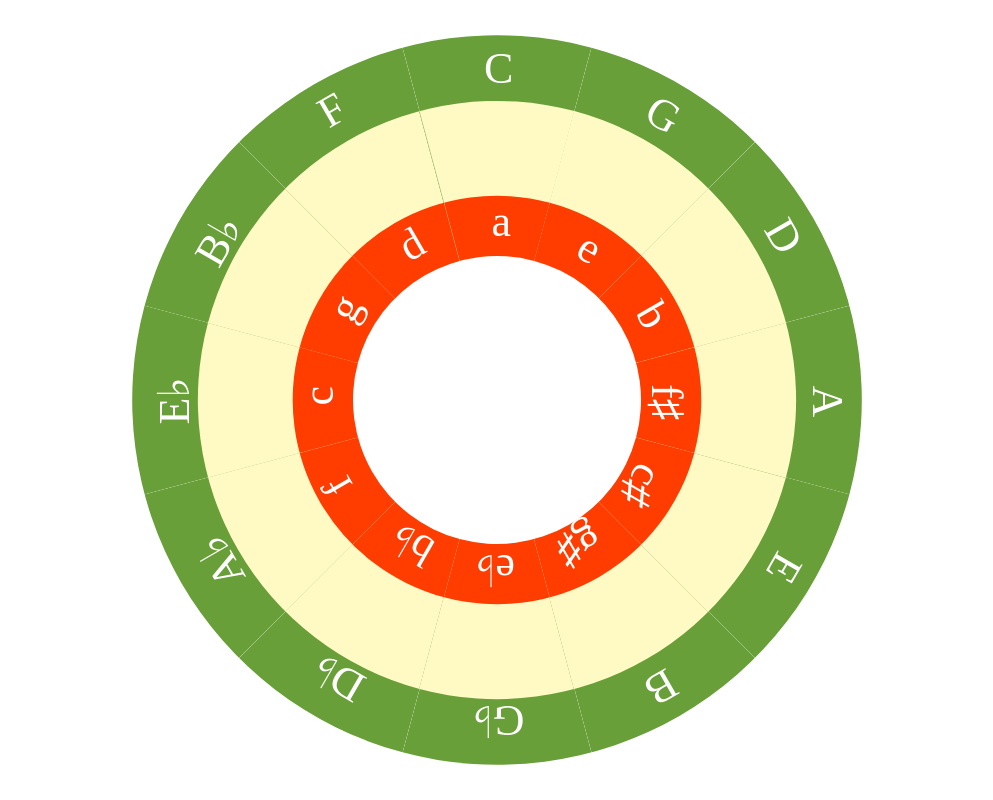
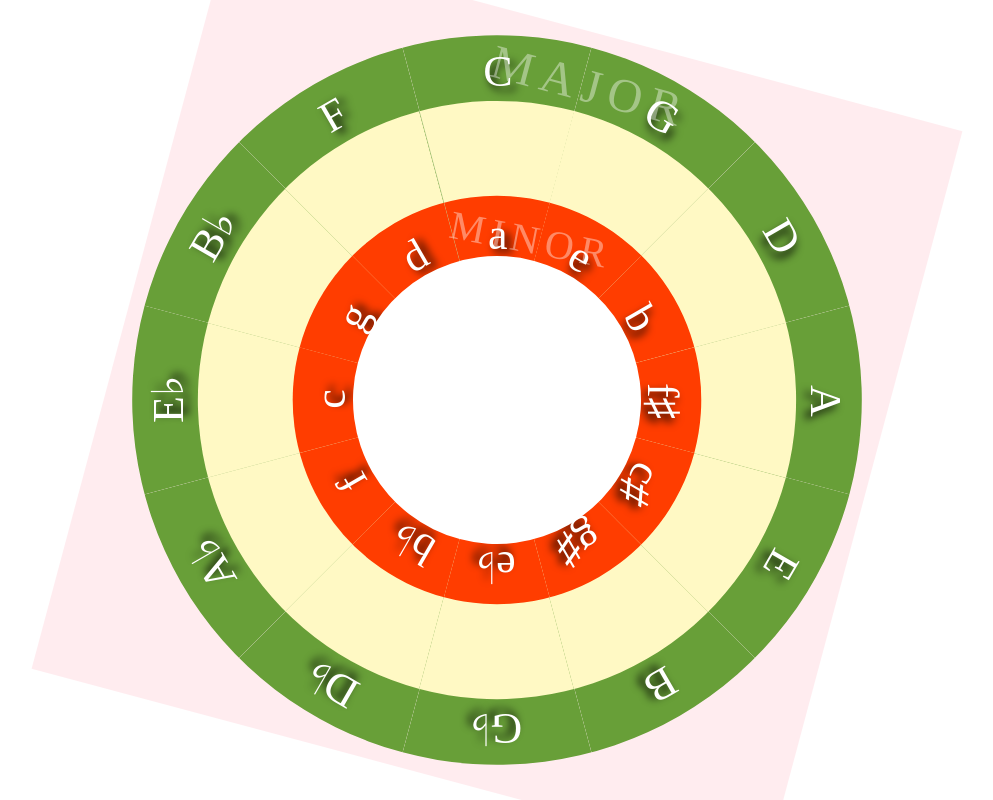
Before and after one commit to clavierbulb-green/A-Circle-of-Fifths, a website: page index.html in a window 1280 px wide. Shown: the whole page, without its empty margins (143-1136 px from the left). Drawn offline with Linux system fonts and the light colour scheme.

Commit message:
Add shadows and labels for major and minor rings

```diff
--- a/resources/css/scss/main.scss
+++ b/resources/css/scss/main.scss
@@ -22,6 +22,8 @@ $minor-keys: (1: "a", 2: "e", 3: "b", 4: "f#{$sharp}", 5: "c#{$sharp}", 6: "g#{$
   overflow: hidden;
 }
 
+$start-angle: -75deg;
+
 .cof {
   position: relative;
 
@@ -29,7 +31,29 @@ $minor-keys: (1: "a", 2: "e", 3: "b", 4: "f#{$sharp}", 5: "c#{$sharp}", 6: "g#{$
   width: 95vmin;
 
   /* rotate so C major is at top of circle */
-  transform: rotate(-75deg);
+  transform: rotate($start-angle);
+
+  animation-name: rotate;
+  animation-duration: 60s;
+  animation-iteration-count: infinite;
+  animation-timing-function: linear;
+
+  border-radius: 50%;
+}
+
+@keyframes rotate {
+  to {
+    /*transform: rotate($start-angle - 360deg);*/
+  }
+}
+
+.cof::before {
+  content: "";
+  position: absolute;
+  height: 100%;
+  width: 100%;
+  background-color: pink;
+  opacity: 0.3;
 }
 
 /* || the hole in the middle of the circle */
@@ -58,6 +82,21 @@ $minor-keys: (1: "a", 2: "e", 3: "b", 4: "f#{$sharp}", 5: "c#{$sharp}", 6: "g#{$
   padding-top: 100%;
   width: 100%;
 }
+
+/* || label "MAJOR" for major keys */
+.major::after {
+  content: "MAJOR";
+  position: absolute;
+  color: rgba(255, 255, 255, 0.4);
+  font-size: 6vmin;
+  letter-spacing: 0.5rem;
+  top: 48%;
+  left: 78%;
+  width: 30%;
+  text-align: center;
+  transform: rotate(90deg);
+}
+
 .staff {
   /* padding trick for maintaining aspect ratio */
   padding-top: 82%;
@@ -73,6 +112,21 @@ $minor-keys: (1: "a", 2: "e", 3: "b", 4: "f#{$sharp}", 5: "c#{$sharp}", 6: "g#{$
 
   left: 22%;
   top: 22%;
+
+}
+
+/* || label "MINOR" for major keys */
+.minor::after {
+  content: "MINOR";
+  position: absolute;
+  color: rgba(255, 255, 255, 0.4);
+  font-size: 5vmin;
+  letter-spacing: 0.4rem;
+  top: 39%;
+  left: 73%;
+  width: 30%;
+  text-align: center;
+  transform: rotate(86deg);
 }
 
 .circle li {
@@ -107,17 +161,21 @@ $minor-keys: (1: "a", 2: "e", 3: "b", 4: "f#{$sharp}", 5: "c#{$sharp}", 6: "g#{$
 /* || labels for major and minor keys */
 .circle li::after {
     position: absolute;
+    width: 10vmin;
+    text-align: center;
     font-size: 5.5vmin;
     color: white;
     transform: rotate(75deg);
+
+    text-shadow: 0.6vmin 0.6vmin 1vmin black;
 }
 
 .major li::after {
-  right: 6%;
+  right: 3%;
   top: 36%;
 }
 .minor li::after {
-  right: 7%;
+  right: 3%;
   top: 35%;
 }
 
```
Also changed, not shown: resources/css/main.css, 1 other file.
